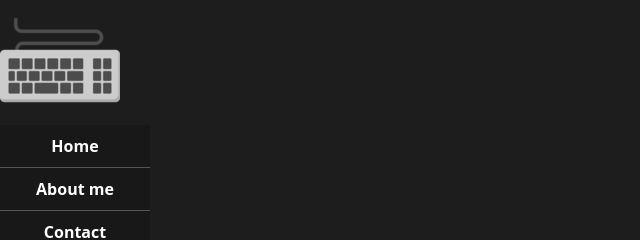
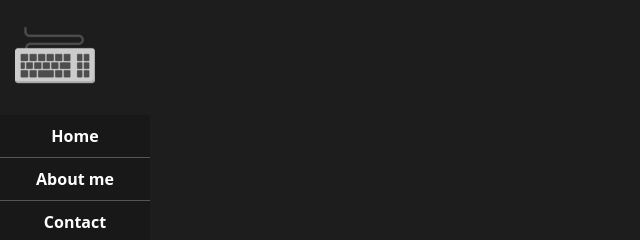
Before and after one commit to MojabSWE/CIS201, a plain HTML site: page Project/www/menu.html in a window 1280 px wide. Shown: the top 240 px of the page, without its empty margins (0-640 px from the left). Drawn offline with Linux system fonts and the light colour scheme.

Commit message:
Update menu.html

```diff
--- a/Project/www/menu.html
+++ b/Project/www/menu.html
@@ -8,7 +8,7 @@
     <link rel="stylesheet" href="../src/css/style.css">
 </head>
 <body>
-    <a href="menu.html"><img src="../src/imgs/keyboard (2).png" alt="Keyboard icon"></a>
+    <a href="menu.html"><img src="../src/imgs/keyboard (2).png" alt="Keyboard icon" style="margin: 15px; width: 80px;"></a>
 
     <div id="nav">
         <ul>
```
